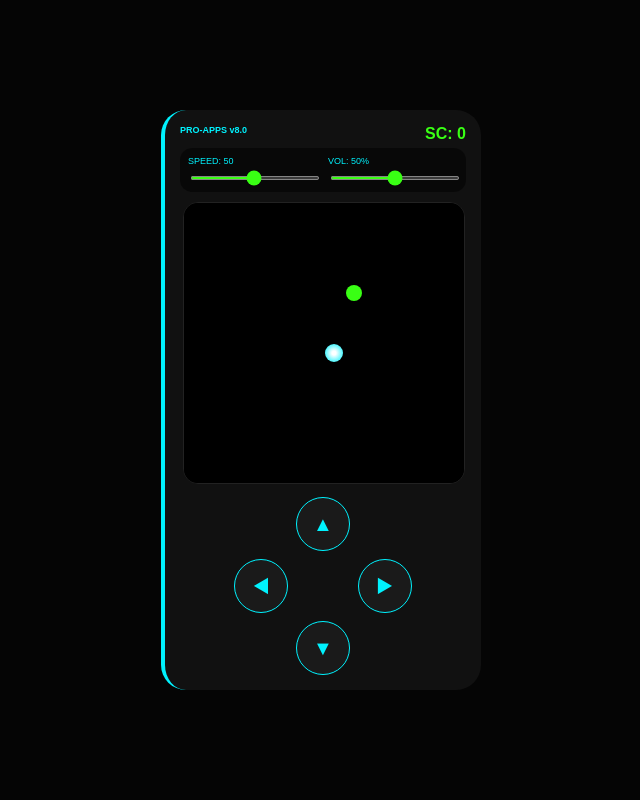
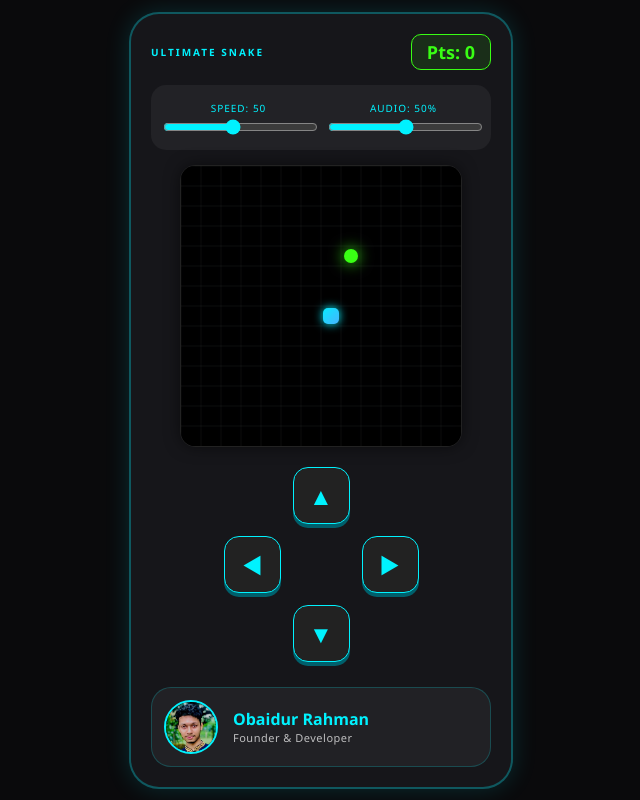
Before and after one commit to skobaidurrahman73-droid/Game-bangla, a plain HTML site: page index.html in a window 1280 px wide. Shown: the whole page, without its empty margins (319-959 px from the left). Drawn offline with Linux system fonts and the light colour scheme.

Commit message:
Update game title and enhance UI elements

```diff
--- a/index.html
+++ b/index.html
@@ -3,47 +3,53 @@
 <head>
     <meta charset="UTF-8">
     <meta name="viewport" content="width=device-width, initial-scale=1.0, maximum-scale=1.0, user-scalable=no">
-    <title>3D SNAKE | DOUBLE CLICK RESTART</title>
+    <title>SNAKE PRO | ULTIMATE</title>
     <style>
-        :root { --neon: #39ff14; --cyan: #00f2fe; --bg: #050505; }
-        body { margin: 0; background: var(--bg); color: #fff; font-family: sans-serif; display: flex; align-items: center; justify-content: center; height: 100vh; overflow: hidden; }
-        .game-container { background: #111; padding: 15px; border-radius: 25px; border-left: 4px solid var(--cyan); width: 320px; box-sizing: border-box; }
-        .settings-panel { display: grid; grid-template-columns: 1fr 1fr; gap: 10px; margin-bottom: 10px; background: rgba(0,0,0,0.5); padding: 8px; border-radius: 12px; }
-        .settings-panel label { font-size: 9px; color: var(--cyan); display: block; }
-        input[type=range] { width: 100%; accent-color: var(--neon); height: 4px; }
-        #canvas-wrap { position: relative; width: 280px; height: 280px; margin: 0 auto; }
-        canvas { background: #000; border-radius: 15px; border: 1px solid #222; display: block; }
-        #over-screen { position: absolute; inset: 0; background: rgba(0,0,0,0.95); display: none; flex-direction: column; align-items: center; justify-content: center; border-radius: 15px; z-index: 10; padding: 10px; }
-        video { width: 100%; border-radius: 10px; margin-bottom: 15px; }
-        .retry-btn { padding: 12px 25px; background: var(--cyan); color: #000; border: none; font-weight: bold; cursor: pointer; border-radius: 50px; text-transform: uppercase; }
-        .controls { display: grid; grid-template-areas: ". up ." "left . right" ". down ."; gap: 8px; margin-top: 15px; justify-content: center; }
-        .btn { width: 52px; height: 52px; background: #1a1a1a; border: 1px solid var(--cyan); border-radius: 50%; display: flex; align-items: center; justify-content: center; color: var(--cyan); font-size: 20px; }
+        :root { --neon: #39ff14; --cyan: #00f2fe; --bg: #0a0a0c; --card: rgba(255, 255, 255, 0.05); }
+        body { margin: 0; background: var(--bg); color: #fff; font-family: 'Segoe UI', sans-serif; display: flex; align-items: center; justify-content: center; min-height: 100vh; overflow-x: hidden; }
+        .game-container { background: #16161a; padding: 20px; border-radius: 30px; border: 2px solid rgba(0, 242, 254, 0.3); width: 340px; box-shadow: 0 0 25px rgba(0, 242, 254, 0.15); text-align: center; }
+        .status-bar { display: flex; justify-content: space-between; align-items: center; margin-bottom: 15px; }
+        .score-box { background: rgba(57, 255, 20, 0.1); padding: 5px 15px; border-radius: 10px; border: 1px solid var(--neon); color: var(--neon); font-weight: bold; font-size: 18px; }
+        .settings-panel { display: grid; grid-template-columns: 1fr 1fr; gap: 10px; margin-bottom: 15px; background: var(--card); padding: 10px; border-radius: 15px; }
+        .settings-panel label { font-size: 10px; color: var(--cyan); text-transform: uppercase; letter-spacing: 1px; }
+        input[type=range] { width: 100%; accent-color: var(--cyan); cursor: pointer; }
+        #canvas-wrap { position: relative; width: 280px; height: 280px; margin: 0 auto; border-radius: 15px; overflow: hidden; box-shadow: 0 0 15px rgba(0,0,0,0.5); border: 1px solid #222; }
+        canvas { background: #000; display: block; }
+        #over-screen { position: absolute; inset: 0; background: rgba(0,0,0,0.9); display: none; flex-direction: column; align-items: center; justify-content: center; z-index: 10; animation: fadeIn 0.3s; }
+        @keyframes fadeIn { from { opacity: 0; } to { opacity: 1; } }
+        video { width: 90%; border-radius: 10px; border: 1px solid var(--cyan); margin-bottom: 15px; }
+        .retry-btn { padding: 12px 30px; background: linear-gradient(45deg, var(--cyan), #0097a7); color: #000; border: none; font-weight: 900; cursor: pointer; border-radius: 50px; transition: 0.3s; }
+        .controls { display: grid; grid-template-areas: ". up ." "left . right" ". down ."; gap: 12px; margin-top: 20px; justify-content: center; }
+        .btn { width: 55px; height: 55px; background: #222; border: 1px solid var(--cyan); border-radius: 15px; display: flex; align-items: center; justify-content: center; color: var(--cyan); font-size: 24px; box-shadow: 0 4px 0 #005f6b; transition: 0.1s; }
+        .btn:active { transform: translateY(3px); box-shadow: none; }
+        .admin-card { margin-top: 25px; padding: 12px; background: var(--card); border-radius: 20px; border: 1px solid rgba(0, 242, 254, 0.2); display: flex; align-items: center; gap: 15px; text-align: left; }
+        .admin-img { width: 50px; height: 50px; border-radius: 50%; border: 2px solid var(--cyan); object-fit: cover; }
+        .admin-info h4 { margin: 0; color: var(--cyan); font-size: 16px; }
+        .admin-info p { margin: 0; font-size: 11px; opacity: 0.7; letter-spacing: 0.5px; }
         .up { grid-area: up; } .left { grid-area: left; } .right { grid-area: right; } .down { grid-area: down; }
     </style>
 </head>
 <body>
 
 <div class="game-container">
-    <div style="display: flex; justify-content: space-between; margin-bottom: 5px;">
-        <span style="font-size: 9px; color: var(--cyan); font-weight: bold;">PRO-APPS v8.0</span>
-        <div style="color: var(--neon); font-weight: bold;">SC: <span id="s-val">0</span></div>
+    <div class="status-bar">
+        <span style="font-size: 10px; color: var(--cyan); font-weight: bold; letter-spacing: 2px;">ULTIMATE SNAKE</span>
+        <div class="score-box">Pts: <span id="s-val">0</span></div>
     </div>
 
     <div class="settings-panel">
-        <div><label>SPEED: <span id="sp-txt">50</span></label><input type="range" id="speedRange" min="1" max="100" value="50" oninput="updateSpeed(this.value)"></div>
-        <div><label>VOL: <span id="vol-txt">50</span>%</label><input type="range" id="volRange" min="0" max="100" value="50" oninput="updateVolume(this.value)"></div>
+        <div><label>Speed: <span id="sp-txt">50</span></label><input type="range" id="speedRange" min="10" max="100" value="50" oninput="updateSpeed(this.value)"></div>
+        <div><label>Audio: <span id="vol-txt">50</span>%</label><input type="range" id="volRange" min="0" max="100" value="50" oninput="updateVolume(this.value)"></div>
     </div>
 
     <div id="canvas-wrap">
         <canvas id="snakeGame" width="280" height="280"></canvas>
         <div id="over-screen">
-            <video id="endVideo" playsinline><source src="video.mp4" type="video/mp4"></video>
-            <div id="status-msg" style="color:var(--neon); font-size:10px; margin-bottom:5px;">WATCH VIDEO TO RESTART</div>
-            <button class="retry-btn" id="r-btn" onclick="handleRestart()">GET ACCESS</button>
+            <video id="endVideo" playsinline loop muted><source src="video.mp4" type="video/mp4"></video>
+            <div id="status-msg" style="color:var(--neon); font-size:12px; margin-bottom:10px; font-weight:bold;">GAME OVER</div>
+            <button class="retry-btn" id="r-btn" onclick="handleRestart()">RESTART GAME</button>
         </div>
     </div>
-
-    <audio id="scoreSound"><source src="point.mp3" type="audio/mpeg"></audio>
 
     <div class="controls">
         <div class="btn up" onclick="move('UP')">▲</div>
@@ -51,31 +57,38 @@
         <div class="btn right" onclick="move('RIGHT')">▶</div>
         <div class="btn down" onclick="move('DOWN')">▼</div>
     </div>
+
+    <div class="admin-card">
+        <img src="5912-ig-thumbnail-161-161.png" alt="Admin" class="admin-img">
+        <div class="admin-info">
+            <h4>Obaidur Rahman</h4>
+            <p>Founder & Developer</p>
+        </div>
+    </div>
 </div>
+
+<audio id="scoreSound"><source src="point.mp3" type="audio/mpeg"></audio>
 
 <script>
     const canvas = document.getElementById("snakeGame"), ctx = canvas.getContext("2d"), box = 20;
     let score, snake, food, d, gameLoop, currentSpeed = 50;
-    let clickCount = 0; // ক্লিক গণনার জন্য
+    let clickCount = 0;
     const v = document.getElementById('endVideo'), s = document.getElementById('scoreSound'), rBtn = document.getElementById('r-btn'), msg = document.getElementById('status-msg');
     const adLink = "https://www.effectivegatecpm.com/cw7zme40?key=b2f6a0eee9615ab068e8d9750dd0fab4";
 
     function updateVolume(val) { v.volume = s.volume = val / 100; document.getElementById('vol-txt').innerText = val; }
     function updateSpeed(val) { currentSpeed = val; document.getElementById('sp-txt').innerText = val; if(d !== "") restartLoop(); }
-    function restartLoop() { clearInterval(gameLoop); gameLoop = setInterval(draw, 220 - (currentSpeed * 1.8)); }
+    function restartLoop() { clearInterval(gameLoop); gameLoop = setInterval(draw, 200 - (currentSpeed * 1.5)); }
 
     function handleRestart() {
         if (clickCount === 0) {
-            // প্রথম ক্লিক: অ্যাড ওপেন হবে
             window.open(adLink, "_blank");
             clickCount = 1;
-            rBtn.innerText = "START GAME"; // বাটনের লেখা বদলে যাবে
-            msg.innerText = "ACCESS GRANTED! CLICK BELOW";
+            rBtn.innerText = "PLAY NOW";
+            msg.innerText = "ACCESS GRANTED!";
         } else {
-            // দ্বিতীয় ক্লিক: গেম শুরু হবে
             clickCount = 0;
-            rBtn.innerText = "GET ACCESS";
-            msg.innerText = "WATCH VIDEO TO RESTART";
+            rBtn.innerText = "RESTART GAME";
             init();
         }
     }
@@ -84,30 +97,45 @@
         score = 0; document.getElementById("s-val").innerText = score;
         snake = [{x: 140, y: 140}]; d = ""; spawnFood();
         document.getElementById('over-screen').style.display = 'none';
-        v.pause(); v.currentTime = 0; restartLoop();
+        v.pause(); restartLoop();
     }
 
     function spawnFood() { food = { x: Math.floor(Math.random() * 14) * box, y: Math.floor(Math.random() * 14) * box }; }
     function move(dir) { if(dir=="LEFT" && d!="RIGHT") d="LEFT"; if(dir=="UP" && d!="DOWN") d="UP"; if(dir=="RIGHT" && d!="LEFT") d="RIGHT"; if(dir=="DOWN" && d!="UP") d="DOWN"; }
 
     function draw() {
-        ctx.fillStyle = "black"; ctx.fillRect(0, 0, canvas.width, canvas.height);
-        ctx.fillStyle = "#39ff14"; ctx.beginPath(); ctx.arc(food.x+10, food.y+10, 8, 0, Math.PI*2); ctx.fill();
+        ctx.fillStyle = "#000"; ctx.fillRect(0, 0, canvas.width, canvas.height);
+        ctx.strokeStyle = "rgba(255,255,255,0.05)";
+        for(let i=0; i<canvas.width; i+=box) { ctx.beginPath(); ctx.moveTo(i,0); ctx.lineTo(i,canvas.height); ctx.stroke(); }
+        for(let j=0; j<canvas.height; j+=box) { ctx.beginPath(); ctx.moveTo(0,j); ctx.lineTo(canvas.width,j); ctx.stroke(); }
+
+        ctx.shadowBlur = 15; ctx.shadowColor = "#39ff14";
+        ctx.fillStyle = "#39ff14"; ctx.beginPath(); ctx.arc(food.x+10, food.y+10, 7, 0, Math.PI*2); ctx.fill();
+        ctx.shadowBlur = 0;
+
         snake.forEach((seg, i) => {
-            let g = ctx.createRadialGradient(seg.x+10, seg.y+10, 2, seg.x+10, seg.y+10, 12);
-            if(i === 0) { g.addColorStop(0, "#fff"); g.addColorStop(1, "#00f2fe"); }
-            else { g.addColorStop(0, "#00f2fe"); g.addColorStop(1, "#003a45"); }
-            ctx.fillStyle = g; ctx.beginPath(); ctx.arc(seg.x+10, seg.y+10, 9, 0, Math.PI*2); ctx.fill();
+            ctx.shadowBlur = i === 0 ? 10 : 0; ctx.shadowColor = "#00f2fe";
+            let gradient = ctx.createLinearGradient(seg.x, seg.y, seg.x+box, seg.y+box);
+            gradient.addColorStop(0, i === 0 ? "#00f2fe" : "#005f6b");
+            gradient.addColorStop(1, i === 0 ? "#4facfe" : "#003a45");
+            ctx.fillStyle = gradient;
+            ctx.beginPath(); ctx.roundRect(seg.x+2, seg.y+2, box-4, box-4, 5); ctx.fill();
         });
+
         let hX = snake[0].x, hY = snake[0].y;
         if(d=="LEFT") hX-=box; if(d=="UP") hY-=box; if(d=="RIGHT") hX+=box; if(d=="DOWN") hY+=box;
-        if(hX < 0) hX = 260; else if(hX >= 280) hX = 0; if(hY < 0) hY = 260; else if(hY >= 280) hY = 0;
+        if(hX < 0) hX = 260; else if(hX >= 280) hX = 0;
+        if(hY < 0) hY = 260; else if(hY >= 280) hY = 0;
+
         if(hX == food.x && hY == food.y) {
             score++; document.getElementById("s-val").innerText = score;
             s.currentTime = 0; s.play(); spawnFood();
         } else if(d != "") snake.pop();
+
         let nH = {x: hX, y: hY};
-        if(d != "" && collision(nH, snake)) { clearInterval(gameLoop); document.getElementById('over-screen').style.display = 'flex'; v.play(); return; }
+        if(d != "" && collision(nH, snake)) {
+            clearInterval(gameLoop); document.getElementById('over-screen').style.display = 'flex'; v.play(); return;
+        }
         if(d != "") snake.unshift(nH);
     }
 
```
